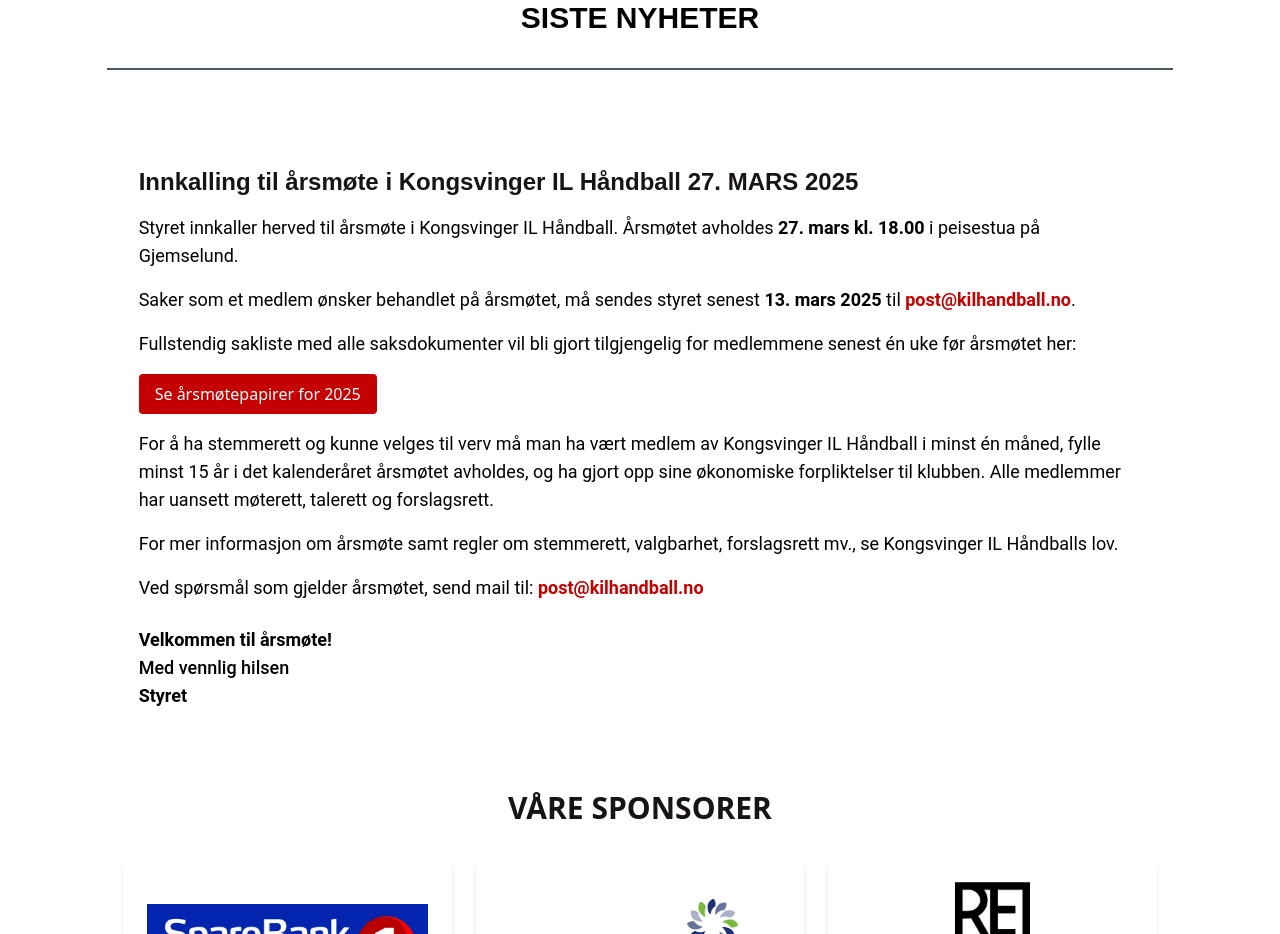
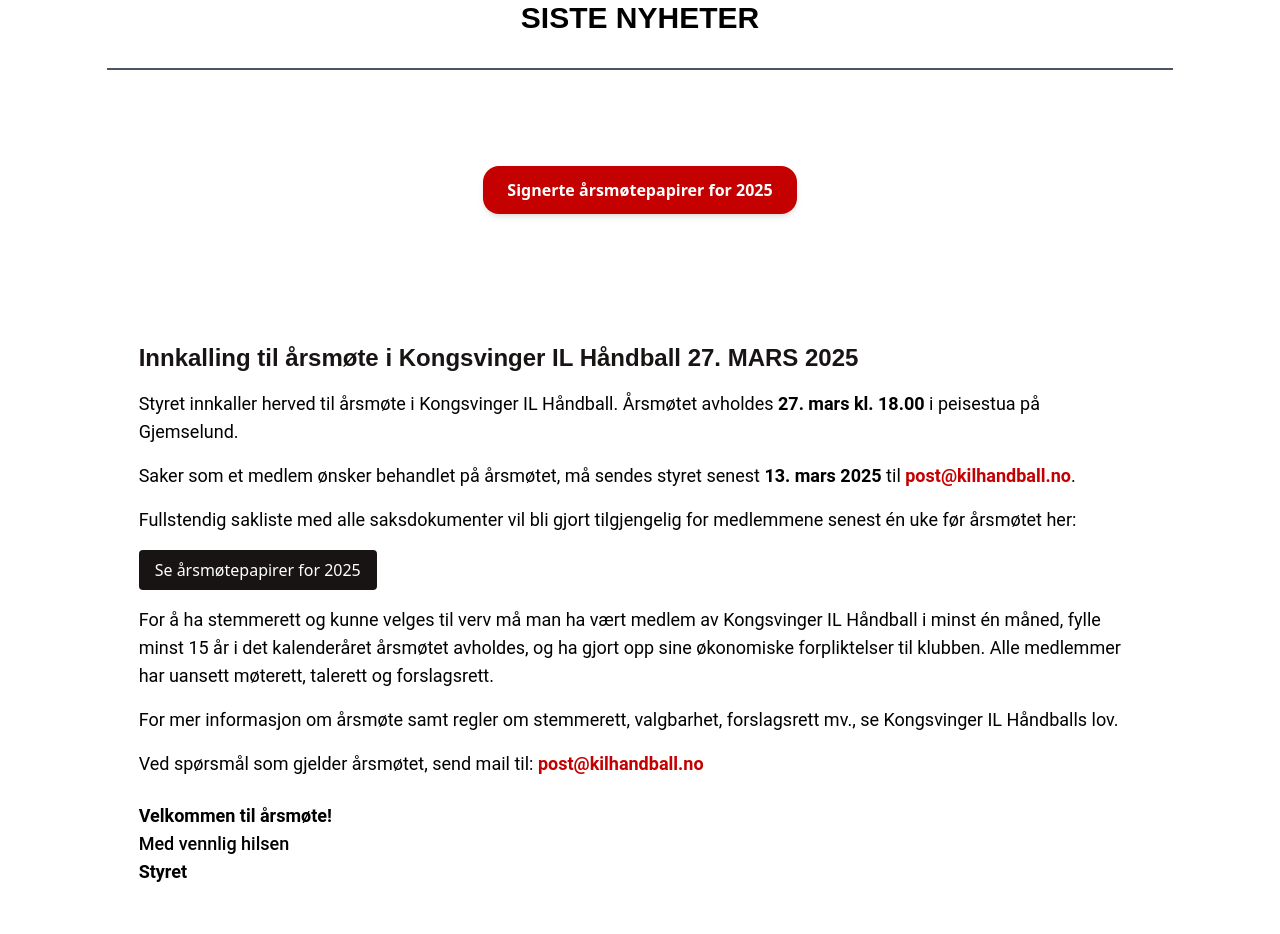
Before and after one commit to brattaas-utvikling/kilhandball, a React (Vite) app: page / in a window 1280 px wide. Shown: the part 900-1834 px from the top of the page. Built offline with nearby package versions, Linux system fonts and the light colour scheme.

Commit message:
added signerte arsmotepapirer

```diff
--- a/src/components/HeroSection/index.tsx
+++ b/src/components/HeroSection/index.tsx
@@ -66,7 +66,7 @@
               {images.map((image, index) => (
                 <SwiperSlide key={index} className="w-full h-full">
                   <img
-                    src={image || '/placeholder.svg'}
+                    src={image || 'https://placehold.co/600x400'}
                     alt={`Handball action ${index + 1}`}
                     className="w-full h-full object-cover object-center rounded-md md:rounded-lg"
                   />
--- a/src/pages/Home/index.tsx
+++ b/src/pages/Home/index.tsx
@@ -5,6 +5,7 @@
 import { HeroSection } from '../../components/HeroSection';
 import { useNavigate } from 'react-router-dom';
 import arsmotepapirer from '../../assets/pdfs/Arsmotepapirer_v2025.pdf';
+import arsmotepapirer_signert from '../../assets/pdfs/Arsmotepapirer_v2025_signert.pdf';
 
 function Home() {
   const [showLoader, setShowLoader] = useState(true);
@@ -16,6 +17,7 @@
 
     return () => clearTimeout(timer);
   }, []);
+
   const openPdfWithState = (pdfUrl: string, pdfTitle: string) => {
     navigate('/pdf/view', {
       state: {
@@ -37,6 +39,18 @@
               Siste nyheter
             </h2>
             <SiteNotification />
+          </div>
+
+          <div className='p-6 md:p-8 mx-auto mt-8 md:mt-16'>
+          <button
+              onClick={() =>
+                openPdfWithState(arsmotepapirer_signert, 'Årsmøtepapirer 2025 Signert')
+              }
+              className="w-full sm:w-auto px-6 py-3 bg-kilred text-white font-semibold text-base rounded-2xl shadow-md hover:bg-kilred/80 focus:outline-none focus:ring-2 focus:ring-kilred/50 transition-all duration-300"
+            >
+              Signerte årsmøtepapirer for 2025
+            </button>
+
           </div>
           <div className="p-6 md:p-8 mx-auto mt-8 md:mt-16">
             <h2 className="text-xl md:text-2xl font-bold font-anton text-kilsvart mb-4">
@@ -66,7 +80,7 @@
               onClick={() =>
                 openPdfWithState(arsmotepapirer, 'Årsmøtepapirer 2025')
               }
-              className="px-4 py-2 bg-kilred text-white font-medium rounded hover:bg-red-700 transition-colors duration-200 mb-4"
+              className="px-4 py-2 bg-kilsvart text-white font-medium rounded hover:bg-kilsvart/80 transition-colors duration-200 mb-4"
             >
               Se årsmøtepapirer for 2025
             </button>
```
Also changed, not shown: 1 other file (tests, documents, lock files or other folders).
